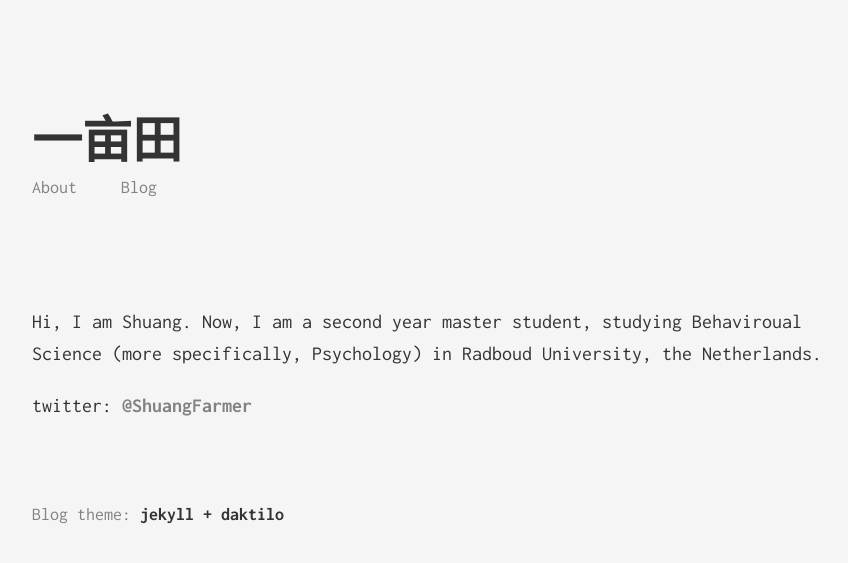
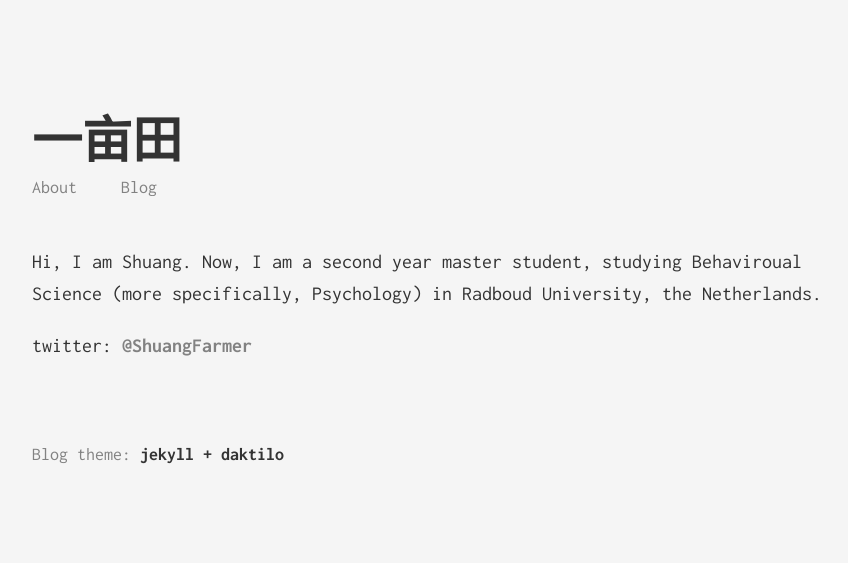
Before and after one commit to ShuangFarmer/old.blog.discard, a Jekyll site: the page built from about.md, in a window 1280 px wide. Shown: the top 563 px of the page, without its empty margins (208-1056 px from the left). Built offline with Jekyll 4.4.1, drawn with Linux system fonts in a browser that asks for light colours.

Commit message:
change post title

```diff
--- a/_sass/_default.scss
+++ b/_sass/_default.scss
@@ -137,7 +137,7 @@ strong {
 }
 
 .post-title {
-    margin-bottom: 110px;
+    margin-bottom: 50px;
 }
 
 .post-title__text {
```
